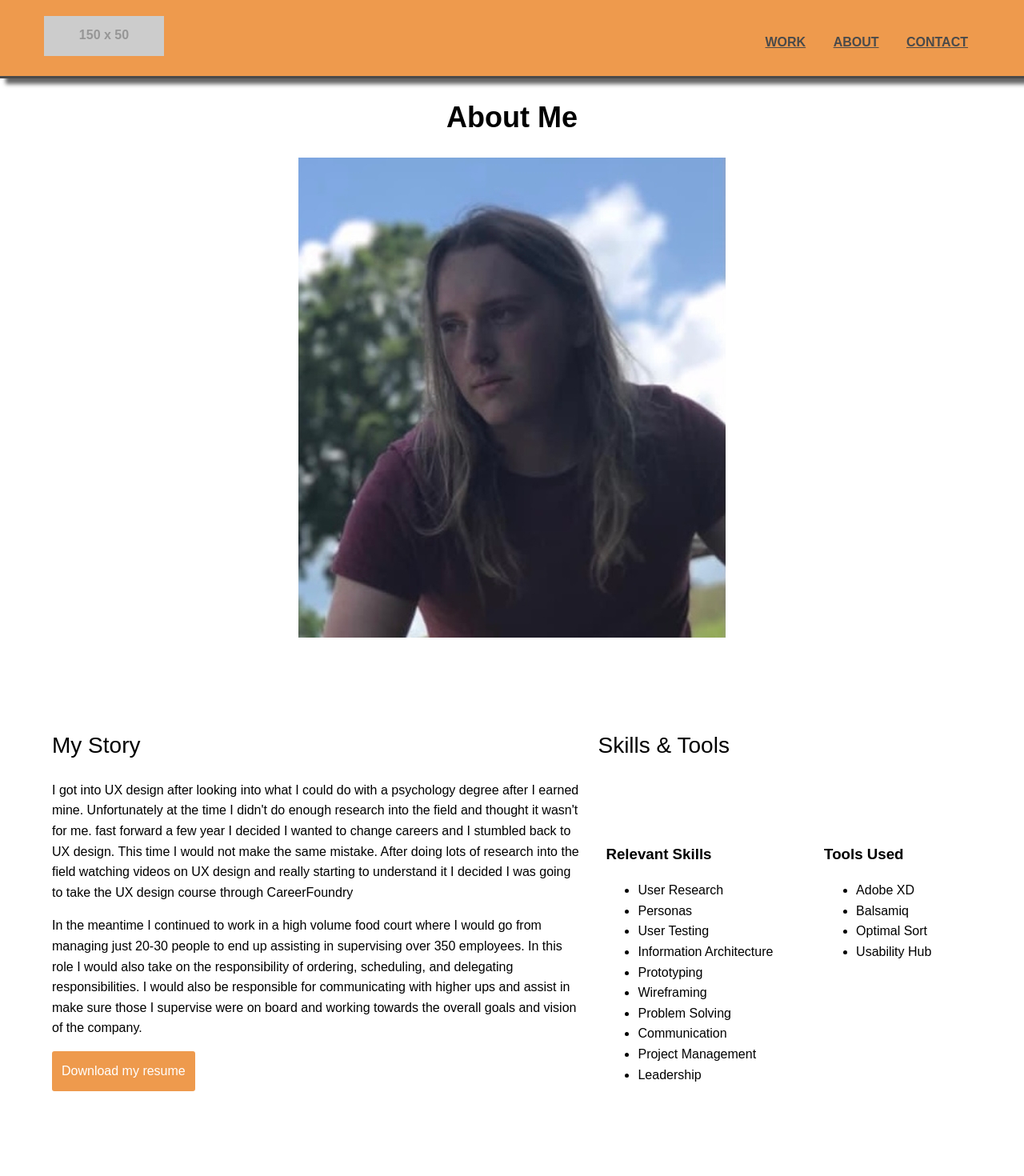
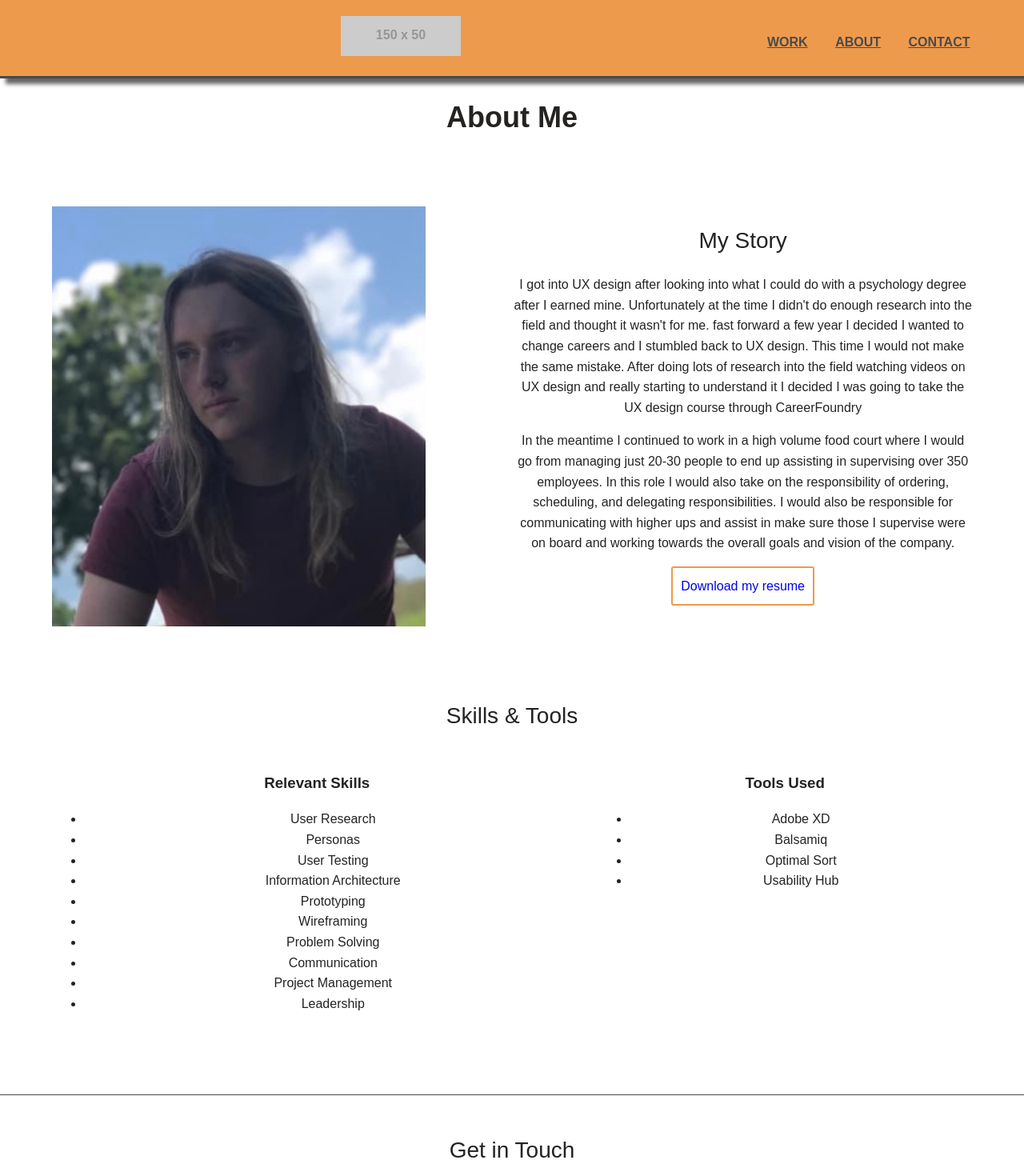
Before and after one commit to NickSchuldt/Portfolio-Site-Nick-Schuldt, a plain HTML site: page about.html in a window 1280 px wide. Shown: the top 1470 px of the page at 80% size. Drawn offline with nearby package versions, Linux system fonts and the light colour scheme; placeholder pictures from the web are drawn by us.

Commit message:
2.5 code quality
fixed general errors in code
Moved "My Story" to be next to my picture
Adjusted spacing with skills & tools

```diff
--- a/about.html
+++ b/about.html
@@ -4,12 +4,11 @@
 <head>
   <meta charset="utf-8">
   <title>About Nick Schuldt UX Designer</title>
-  <meta http-equiv="content-type" content="text/html; charset=utf8">
   <meta name="author" content="Nick Schuldt">
   <meta name="viewport" content="width=device-width, initital-scale=1">
   <link rel="stylesheet" type="text/css" href="https://cdnjs.cloudflare.com/ajax/libs/normalize/8.0.1/normalize.min.css">
   <link rel="stylesheet" type="text/css" href="css/style.css">
-  <link href="https://fonts.googleapis.com/css2?family=Roboto+Slab:300,400,700" rel="stylesheet">
+  <link href="https://fonts.googleapis.com/css2?family=Roboto+Slab:wght@300;400;700&display=swap" rel="stylesheet">
   <script src="https://kit.fontawesome.com/835b88e79f.js" crossorigin="anonymous"></script>
 <body>
   <header>
@@ -21,7 +20,8 @@
           <li><a href="index.html">Work</a></li>
           <li><a href="about.html">About</a></li>
           <li><a href="#contact">Contact</a></li>
-          <li><a href="javascript:void(0);" class="icon" onclick="menuToggle()"><i class="fas fa-bars"></i></li></a>
+          <li><a href="javascript:void(0);" class="icon" onclick="menuToggle ()"><i class="fas fa-bars"></i></a></li>
+        </ul>
       </nav>
     </div>
     </div><!--end container-->
@@ -30,15 +30,15 @@
     <div id="about"><!--section start-->
         <div class="container"><!--container-->
           <h1>About Me</h1>
+          <div class=row>
+          <div class="col-md-6 col-lg-5"><!--column-->
+            <picture>
             <source srcset="img/miscellaneous/profilepicturenick@1x.jpg" media="(max-width:767px)">
             <img src="img/miscellaneous/profilepicturenick@2x.jpg" alt="Profile Picture">
-        </div><!--container end-->
-      </div> <!--section end-->
-      <div id="story"><!--section start-->
-      <div class="container"><!--container-->
-        <div class="row"><!--row-->
-          <div class="col-md-6 col-lg-7"><!--column-->
-            <h2>My Story <text:center></h2>
+          </picture>
+        </div><!--end column-->
+        <div class="col-md-6 col-lg-7" id="mystory"><!--column-->
+          <h2>My Story</h2>
           <p>
             I got into UX design after looking into what I could do with a psychology degree after I earned mine. Unfortunately at the time I didn't do enough research into the field and thought it wasn't for me. fast forward a few year I decided I wanted to change careers and I stumbled back to UX design. This time I would not make the same mistake. After doing lots of research into the field watching videos on UX design and really starting to understand it I decided I was going to take the UX design course through CareerFoundry
             </p>
@@ -49,9 +49,13 @@
             <a href="nickschuldtuxcv.pdf" class= "button resume">Download my resume</a>
           </p>
             </div><!--column end-->
-            <div class="col-md-6 col-lg-5"><!--column-->
+          </div><!--end row-->
+        </div><!--container end-->
+      </div> <!--section end-->
+      <div id="story"><!--section start-->
+      <div class="container"><!--container-->
+        <div class="row" id="skills"><!--row-->
               <h2>Skills & Tools</h2>
-              <div class="row"><!--row-->
                 <div class="col-md-6 col-lg-7"><!--column-->
                 <h3>Relevant Skills</h3>
                   <ul>
@@ -76,8 +80,6 @@
                     <li>Usability Hub</li>
                     </ul>
                   </div><!--column end-->
-                </div><!--column end-->
-                    </div><!--column end-->
                 </div><!--row end-->
                 </div><!--container end-->
               </div><!--section end-->
@@ -98,7 +100,7 @@
       </div><!--end row-->
       <div class="social"><!--Social media icons-->
         <a href="www.linkedin.com">
-          <svg height="100%" style="fill-rule:evenodd;clip-rule:evenodd;stroke-linejoin:round;stroke-miterlimit:2;" version="1.1" viewBox="0 0 512 512" width="100%" xml:space="preserve" xmlns="http://www.w3.org/2000/svg" xmlns:serif="http://www.serif.com/" xmlns:xlink="http://www.w3.org/1999/xlink"><g id="g5891"><path d="M512,64c0,-35.323 -28.677,-64 -64,-64l-384,0c-35.323,0 -64,28.677 -64,64l0,384c0,35.323 28.677,64 64,64l384,0c35.323,0 64,-28.677 64,-64l0,-384Z" id="background" style="fill:#2867b2;"/><g id="shapes"><rect height="257.962" id="rect11" style="fill:#fff;" width="85.76" x="61.053" y="178.667"/><path d="M104.512,54.28c-29.341,0 -48.512,19.29 -48.512,44.573c0,24.752 18.588,44.574 47.377,44.574l0.554,0c29.903,0 48.516,-19.822 48.516,-44.574c-0.555,-25.283 -18.611,-44.573 -47.935,-44.573Z" id="path13-0" style="fill:#fff;fill-rule:nonzero;"/><path d="M357.278,172.601c-45.49,0 -65.866,25.017 -77.276,42.589l0,-36.523l-85.738,0c1.137,24.197 0,257.961 0,257.961l85.737,0l0,-144.064c0,-7.711 0.554,-15.42 2.827,-20.931c6.188,-15.4 20.305,-31.352 43.993,-31.352c31.012,0 43.436,23.664 43.436,58.327l0,138.02l85.741,0l0,-147.93c0,-79.237 -42.305,-116.097 -98.72,-116.097Z" id="path15" style="fill:#fff;fill-rule:nonzero;"/></g></g>
+          <svg height="100%" style="fill-rule:evenodd;clip-rule:evenodd;stroke-linejoin:round;stroke-miterlimit:2;" version="1.1" viewBox="0 0 512 512" width="100%" xml:space="preserve" xmlns="http://www.w3.org/2000/svg" xmlns:xlink="http://www.w3.org/1999/xlink"><g id="g5891"><path d="M512,64c0,-35.323 -28.677,-64 -64,-64l-384,0c-35.323,0 -64,28.677 -64,64l0,384c0,35.323 28.677,64 64,64l384,0c35.323,0 64,-28.677 64,-64l0,-384Z" id="background" style="fill:#2867b2;"/><g id="shapes"><rect height="257.962" id="rect11" style="fill:#fff;" width="85.76" x="61.053" y="178.667"/><path d="M104.512,54.28c-29.341,0 -48.512,19.29 -48.512,44.573c0,24.752 18.588,44.574 47.377,44.574l0.554,0c29.903,0 48.516,-19.822 48.516,-44.574c-0.555,-25.283 -18.611,-44.573 -47.935,-44.573Z" id="path13-0" style="fill:#fff;fill-rule:nonzero;"/><path d="M357.278,172.601c-45.49,0 -65.866,25.017 -77.276,42.589l0,-36.523l-85.738,0c1.137,24.197 0,257.961 0,257.961l85.737,0l0,-144.064c0,-7.711 0.554,-15.42 2.827,-20.931c6.188,-15.4 20.305,-31.352 43.993,-31.352c31.012,0 43.436,23.664 43.436,58.327l0,138.02l85.741,0l0,-147.93c0,-79.237 -42.305,-116.097 -98.72,-116.097Z" id="path15" style="fill:#fff;fill-rule:nonzero;"/></g></g>
           </svg>
         </a>
         <a href="www.facebook.com">
@@ -106,7 +108,7 @@
           </svg>
         </a>
         <a href="www.twitter.com">
-          <svg enable-background="new 0 0 48 48" id="Layer_1" version="1.1" viewBox="0 0 48 48" xml:space="preserve" xmlns="http://www.w3.org/2000/svg" xmlns:xlink="http://www.w3.org/1999/xlink"><circle cx="24" cy="24" fill="#1CB7EB" r="24"/><g><g><path d="M36.8,15.4c-0.9,0.5-2,0.8-3,0.9c1.1-0.7,1.9-1.8,2.3-3.1c-1,0.6-2.1,1.1-3.4,1.4c-1-1.1-2.3-1.8-3.8-1.8    c-2.9,0-5.3,2.5-5.3,5.7c0,0.4,0,0.9,0.1,1.3c-4.4-0.2-8.3-2.5-10.9-5.9c-0.5,0.8-0.7,1.8-0.7,2.9c0,2,0.9,3.7,2.3,4.7    c-0.9,0-1.7-0.3-2.4-0.7c0,0,0,0.1,0,0.1c0,2.7,1.8,5,4.2,5.6c-0.4,0.1-0.9,0.2-1.4,0.2c-0.3,0-0.7,0-1-0.1    c0.7,2.3,2.6,3.9,4.9,3.9c-1.8,1.5-4.1,2.4-6.5,2.4c-0.4,0-0.8,0-1.3-0.1c2.3,1.6,5.1,2.6,8.1,2.6c9.7,0,15-8.6,15-16.1    c0-0.2,0-0.5,0-0.7C35.2,17.6,36.1,16.6,36.8,15.4z" fill="#FFFFFF"/></g></g>
+          <svg enable-background="new 0 0 48 48" version="1.1" viewBox="0 0 48 48" xml:space="preserve" xmlns="http://www.w3.org/2000/svg" xmlns:xlink="http://www.w3.org/1999/xlink"><circle cx="24" cy="24" fill="#1CB7EB" r="24"/><g><g><path d="M36.8,15.4c-0.9,0.5-2,0.8-3,0.9c1.1-0.7,1.9-1.8,2.3-3.1c-1,0.6-2.1,1.1-3.4,1.4c-1-1.1-2.3-1.8-3.8-1.8    c-2.9,0-5.3,2.5-5.3,5.7c0,0.4,0,0.9,0.1,1.3c-4.4-0.2-8.3-2.5-10.9-5.9c-0.5,0.8-0.7,1.8-0.7,2.9c0,2,0.9,3.7,2.3,4.7    c-0.9,0-1.7-0.3-2.4-0.7c0,0,0,0.1,0,0.1c0,2.7,1.8,5,4.2,5.6c-0.4,0.1-0.9,0.2-1.4,0.2c-0.3,0-0.7,0-1-0.1    c0.7,2.3,2.6,3.9,4.9,3.9c-1.8,1.5-4.1,2.4-6.5,2.4c-0.4,0-0.8,0-1.3-0.1c2.3,1.6,5.1,2.6,8.1,2.6c9.7,0,15-8.6,15-16.1    c0-0.2,0-0.5,0-0.7C35.2,17.6,36.1,16.6,36.8,15.4z" fill="#FFFFFF"/></g></g>
           </svg>
         </a>
       </div><!--end row-->
@@ -115,8 +117,8 @@
       </div><!--end row-->
     </div><!--end container-->
   </footer>
-  <script type="text/javascript" src="js/scripts.js"></script>
+  <script src="js/scripts.js"></script>
   <script src="https://code.jquery.com/jquery-3.6.0.js" integrity="sha256-H+K7U5CnXl1h5ywQfKtSj8PCmoN9aaq30gDh27Xc0jk=" crossorigin="anonymous"></script>
-  <script src="js/sctipy.js"></script>
+  <script src="js/scripts.js"></script>
 </body>
 </html>
--- a/css/style.css
+++ b/css/style.css
@@ -1,17 +1,19 @@
 /*
 colors user:
-Primary Color (gray) #D1D0CE;
+Primary Color (gray) #242321;
 Secondary Color (orange) #EE9A4D;
 */
+
 *{
   box-sizing: border-box;
 }
 body {
+  background-color: #ffffff;
   font-family: "Roboto-Slab", sans-serif;
   font-size: 16px;
   font-weight: 300;
   line-height: 1.6;
-  color: #000000
+  color: #242321;
 }
 img{
   max-width: 100%;
@@ -37,21 +39,20 @@ h4{
   margin-right: 50px;
 }
 a:hover{
-  color: #D1D0CE
+  color: #242321;
 }
 a:focus{
-  color: #EE9A4D
+color: #EE9A4D;
 }
 a:visited {
-  color: purple
+  color: purple;
 }
 a:active{
-  color:#0000EE
+  color: #0000EE;
 }
 .button {
   display: inline-block;
-  background-color: #EE9A4D;
-  color: #ffffff;
+  background-color: #ffffff;
   font-weight: 400;
   padding: 10px;
   border-radius: 3px;
@@ -59,7 +60,7 @@ a:active{
   transition: opacity 0.2s;
   text-align: center;
   text-decoration: none;
-  transition-duration: 0.4;
+  transition-duration: 400ms;
   transition-property: opacity;
 }
 .button:hover {
@@ -139,7 +140,7 @@ nav > ul > li > a {
   padding: 0 0 10px;
 }
 nav > ul > li:hover {
-  color: #D1D0CE;
+  color: #242321;
 }
 nav > ul > li:active {
   color: #4a4a4a;
@@ -176,7 +177,6 @@ nav > ul > li:active {
   margin: 0px auto;
   display: inline-block;
   width: 100%;
-  background-color: #EE9A4D;
   border-bottom: 1px solid #4a4a4a;
 }
 #hero span{
@@ -211,7 +211,7 @@ footer{
 }
 .berlin-illustration{
   width:100%;
-  hegiht: auto;
+  height: auto;
 }
 /* about me page */
 #about{
@@ -221,7 +221,12 @@ footer{
   text-align: left;
   border-bottom: 1px solid #4a4a4a;
 }
-
+#skills{
+  text-align: center;
+}
+#mystory{
+  padding-left: 100px;
+}
 /* Experts */
 #Overview{
   margin: 25px 0;
@@ -255,8 +260,11 @@ Medium devices (640px and larger)
 ================================= */
 @media only screen and (min-width: 640px) {
     header{
-    text-align: unset;
-    padding:20px 0 13px
+    text-align: center;
+    padding-top: 20px;
+    padding-right: 0;
+    padding-bottom: 13px;
+    width: 100%;
       }
     nav{
       width: auto;
@@ -361,7 +369,7 @@ Extra-large devices (1920px or larger)
   animation-duration: 4s;
   animation-name: color-change;
   animation-iteration-count: infinite;
-  animation-direction: alternat;
+  animation-direction: alternate;
   animation-timing-function: linear;
 }
 @keyframes cloud-move {
@@ -370,15 +378,21 @@ Extra-large devices (1920px or larger)
 }
 .cloud-front {
   animation-duration: 30s;
-  animation-name: cloud-move;
   animation-iteration-count: infinite;
   animation-direction: alternate;
   animation-timing-function: linear;
 }
 @keyframes cloud-move-reverse {
-  from {transform: translate(446px,48px);}
-  to {transform: translate(100px, 48px);}
+  from {
+    transform: translate(446px, 48px);
+  }
+  to
+  {transform: translate(100px, 48px);
+  }
 }
 .cloud-back {
-  animation: 34s cloud-move-reverse infinite alternate linear;
+  animation: 34s;
+  animation-iteration-count: infinite;
+  animation-direction: alternate;
+  animation-timing-function: linear;
 }
```
Also changed, not shown: experts.html (+8 -8 lines), index.html (+7 -12 lines), js/scripts.js (+6 -5 lines), 1 other file. Lines whose indentation alone changed are shown as unchanged.
